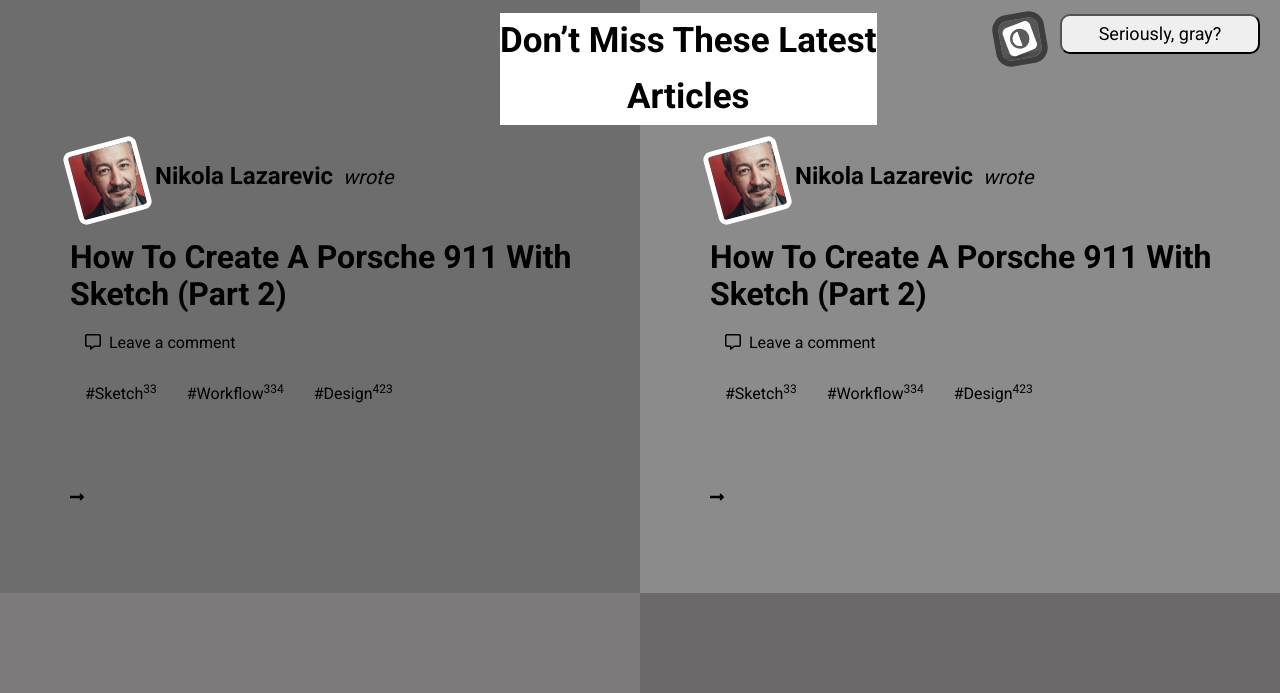
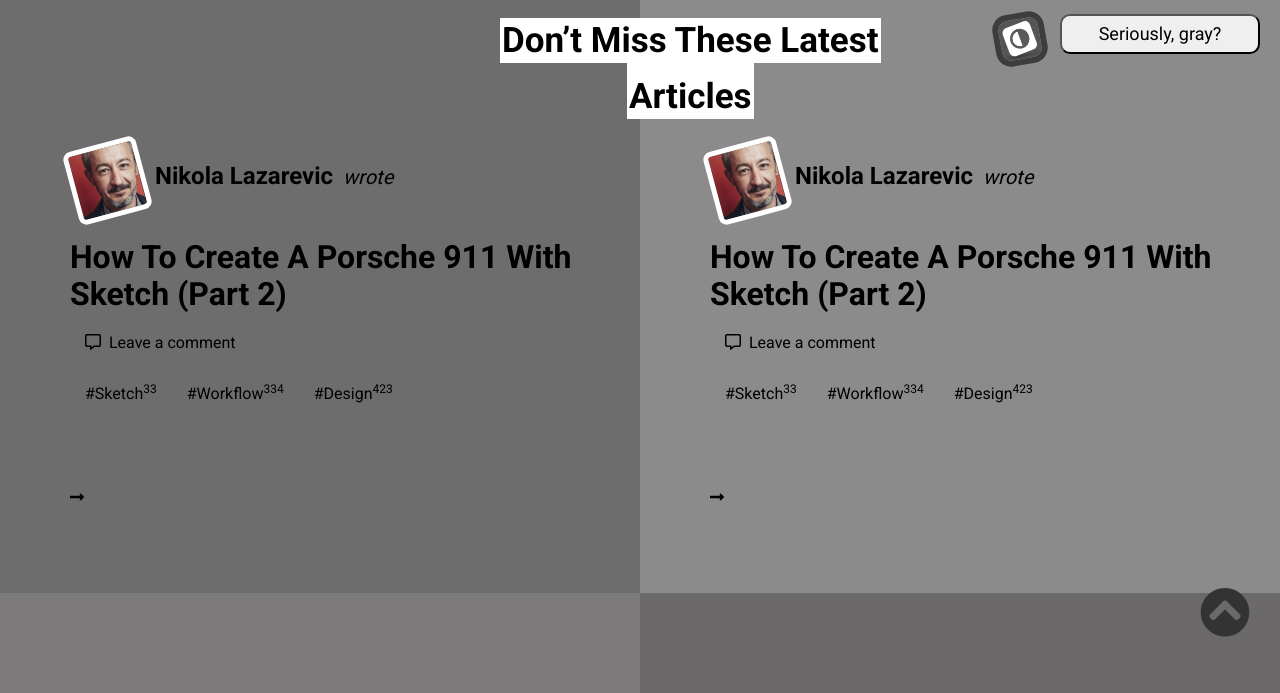
Before and after one commit to Adewunmi97/design-teardown, a website: page index.html in a window 1280 px wide. Shown: the part 107-800 px from the top of the page. Drawn offline with Linux system fonts and the light colour scheme; a web font is replaced by a local one.

Commit message:
Add style to the top heading and other modules.

```diff
--- a/assets/style/style.css
+++ b/assets/style/style.css
@@ -362,15 +362,33 @@
 
 /* top heading section */
 
-.top-heading strong {
+.top-heading h1 {
   position: absolute;
   text-align: center;
   margin-top: 20px;
   left: 500px;
+  z-index: 2;
+}
+
+.component1 span {
+  padding-top: 23px;
+  font-style: italic;
+  font-size: 20px;
+}
+
+.article-date span {
+  font-size: 10px;
+}
+
+.top-heading h1 span {
+  background-color: #fff;
+  padding: 2px;
   font-size: 35px;
   line-height: 56px;
-  z-index: 2;
-  background-color: #fff;
+}
+
+.top-heading h1 .span2 {
+  padding-top: 20px;
 }
 
 .top-heading div {
@@ -417,12 +435,6 @@
   padding: 0 10px;
 }
 
-.component1 span {
-  padding-top: 23px;
-  font-style: italic;
-  font-size: 20px;
-}
-
 .arrow {
   margin-top: 70px;
   width: 50px;
@@ -453,10 +465,6 @@
   color: gray;
   font-weight: 400;
   font-size: 15px;
-}
-
-.article-date span {
-  font-size: 10px;
 }
 
 .article-content {
@@ -715,7 +723,7 @@
 /* footer section */
 
 .footer {
-  background-color: rgb(73, 71, 71);
+  background-color: rgb(90, 90, 90);
   height: 800px;
 }
 
@@ -782,3 +790,18 @@
   height: 200px;
   width: 180px;
 }
+
+.arrow-up {
+  position: fixed;
+  float: right;
+  width: 50px;
+  font-size: 50px;
+  bottom: 50px;
+  right: 30px;
+  border-radius: 10px;
+  color: gray;
+}
+
+.fa-chevron-circle-up {
+  color: #333;
+}
--- a/index.html
+++ b/index.html
@@ -37,7 +37,10 @@
   <main>
 
     <section class="top-heading">
-        <Strong>Don’t Miss These Latest<br>Articles</Strong>
+      <h1><span>Don’t Miss These Latest</span>
+        <br><span class="span2">Articles</span>
+      </h1>
+
       <div>
         <img class="img-gray image-border" src="assets/img/icon1.png" alt="icon img">
         <button>Seriously, gray?</button>
@@ -495,7 +498,7 @@
 
     </div>
 
-    <div>
+    <div class="arrow-up">
       <i class="fa fa-chevron-circle-up" aria-hidden="true"></i>
     </div>
   </footer>
```
